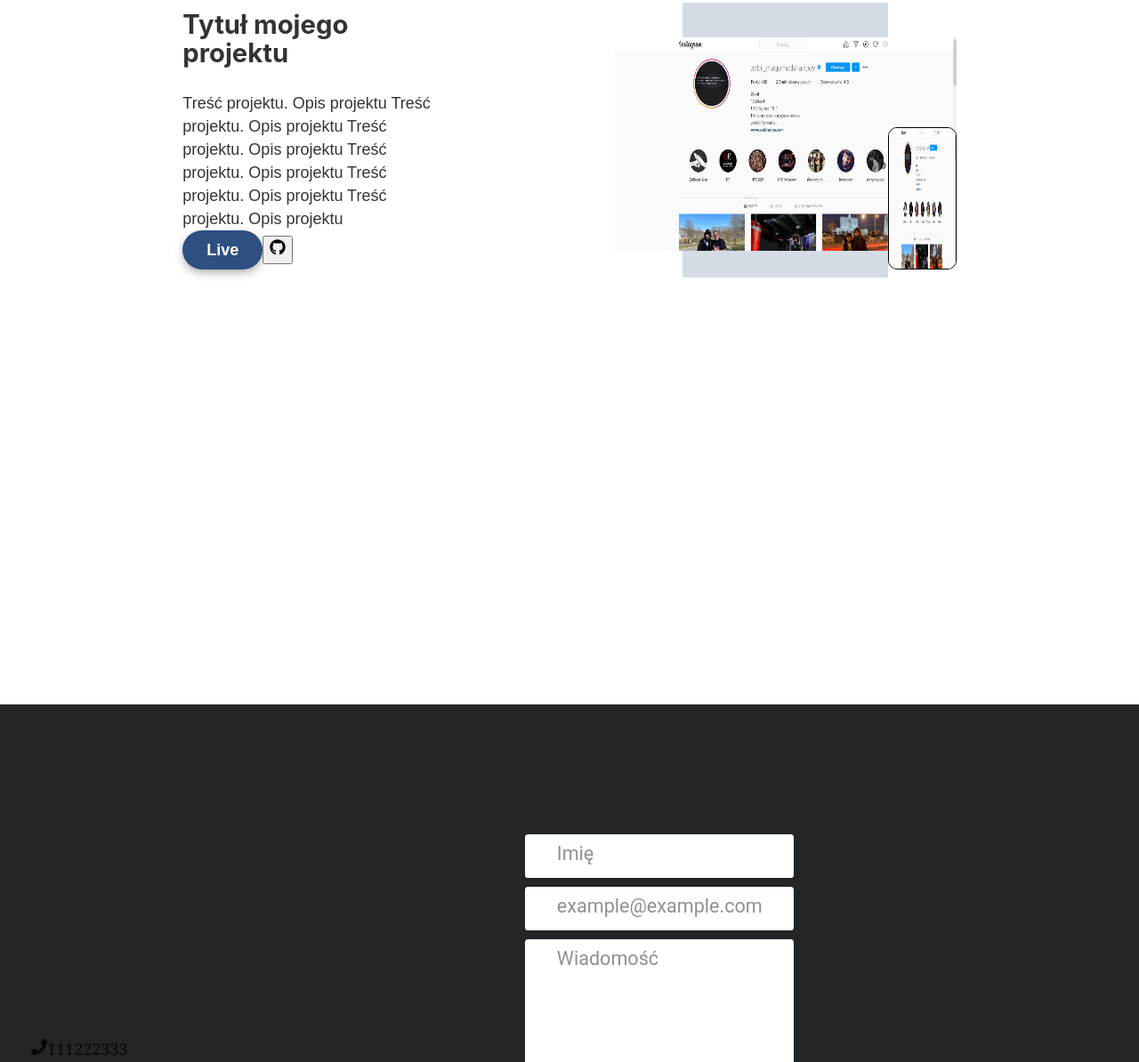
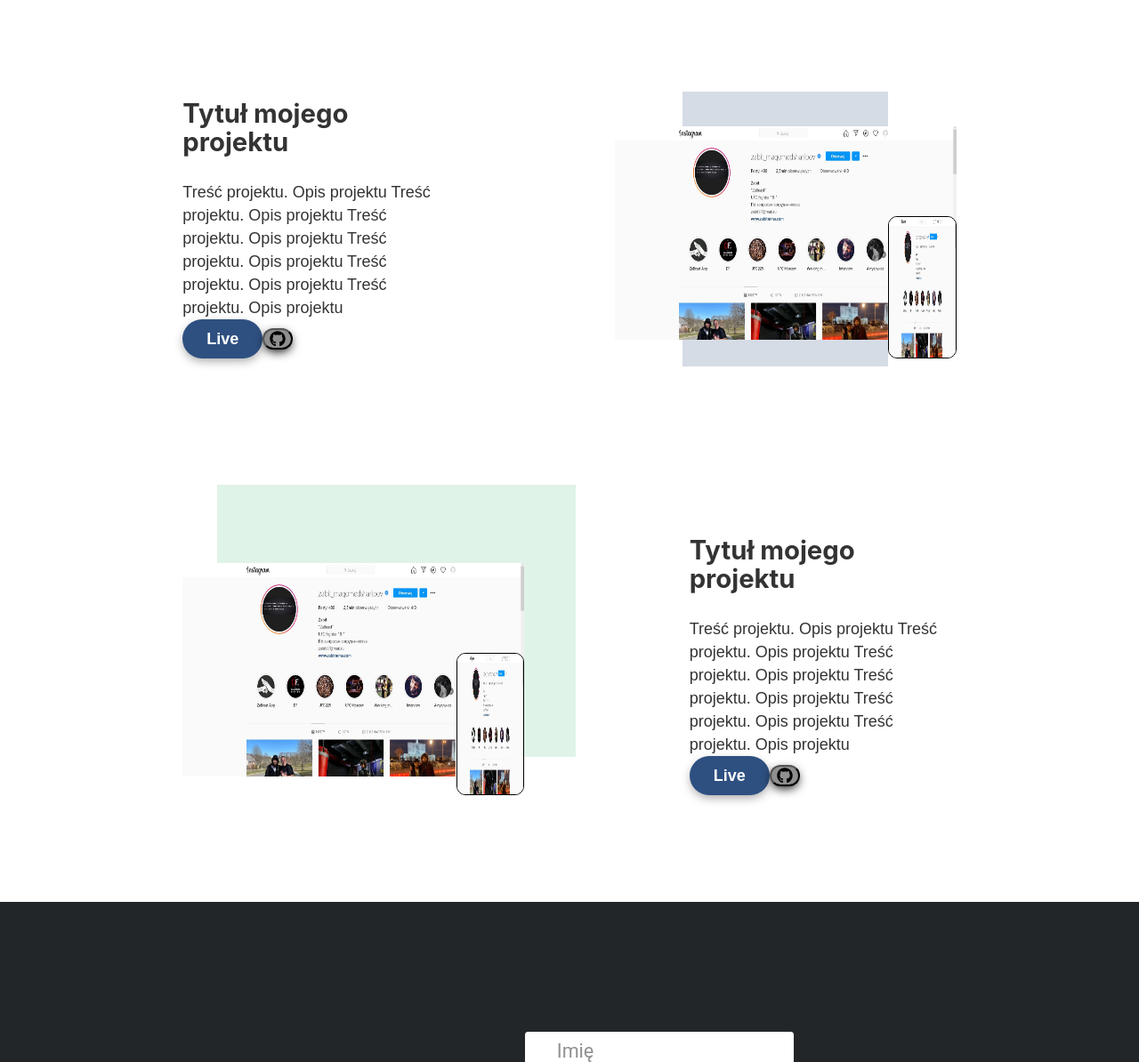
Before and after one commit to dawidhubicki97/Portfolio, a Gatsby site: page / in a window 1280 px wide. Shown: the part 1608-2802 px from the top of the page at 89% size. Built offline with nearby package versions, Linux system fonts and the light colour scheme; Gatsby itself is replaced by a stand-in of ours.

Commit message:
Bugs fixed

```diff
--- a/src/components/navbar.js
+++ b/src/components/navbar.js
@@ -12,10 +12,8 @@ const Navbar = homeImageData => {
   const changeNav = () => {
     if (window.scrollY >= 80) {
       setScroll(true)
-      console.log(window.scrollY)
     } else {
       setScroll(false)
-      console.log(window.scrollY)
     }
   }
 
--- a/src/components/projects.js
+++ b/src/components/projects.js
@@ -18,12 +18,12 @@ export default function Projects(homeImageData) {
           Opis projektu Treść projektu. Opis projektu
           <br></br>
           <button className="projects-button">Live</button>
-          <button classname="projects-github">
+          <button className="projects-github">
             <FaGithub></FaGithub>
           </button>
         </div>
         <div className="projects-images">
-          <div className="projects-background" data-sal="fade"></div>
+          <div className="projects-backgroundblue" data-sal="fade"></div>
           <div
             data-sal="slide-left"
             data-sal-duration="2000"
@@ -67,6 +67,71 @@ export default function Projects(homeImageData) {
               alt=""
             ></Img>
           </div>
+        </div>
+      </div>
+      <div className="projects-row">
+        <div className="projects-images">
+          <div className="projects-backgroundgreen" data-sal="fade"></div>
+          <div
+            data-sal="slide-left"
+            data-sal-duration="2000"
+            data-sal-delay="300"
+            data-sal-easing="ease"
+          >
+            <Img
+              style={{
+                height: "30vh",
+                width: "30vw",
+                marginTop: "30px",
+              }}
+              imgStyle={{ objectFit: "fill" }}
+              fluid={
+                homeImageData.homeImageData.homeImageData.firstProjectImage
+                  .childImageSharp.fluid
+              }
+              alt=""
+            />
+            <Img
+              data-sal="slide-right"
+              data-sal-duration="2000"
+              data-sal-delay="300"
+              data-sal-easing="ease"
+              style={{
+                height: "20vh",
+                width: "20%",
+                marginTop: "30px",
+                border: "1px solid black",
+                borderRadius: "10px",
+                zIndex: "3",
+                position: "absolute",
+                right: "0",
+                bottom: "0",
+              }}
+              imgStyle={{ objectFit: "fill" }}
+              fluid={
+                homeImageData.homeImageData.homeImageData.firstProjectImage
+                  .childImageSharp.fluid
+              }
+              alt=""
+            ></Img>
+          </div>
+        </div>
+        <div
+          className="projects-description"
+          data-sal="slide-left"
+          data-sal-duration="2000"
+          data-sal-delay="300"
+          data-sal-easing="ease"
+        >
+          <h2>Tytuł mojego projektu</h2>
+          Treść projektu. Opis projektu Treść projektu. Opis projektu Treść
+          projektu. Opis projektu Treść projektu. Opis projektu Treść projektu.
+          Opis projektu Treść projektu. Opis projektu
+          <br></br>
+          <button className="projects-button">Live</button>
+          <button className="projects-github">
+            <FaGithub></FaGithub>
+          </button>
         </div>
       </div>
     </div>
--- a/src/css/main.css
+++ b/src/css/main.css
@@ -145,7 +145,7 @@ Projects
   height: 100vh;
 }
 .projects {
-  height: 100vh;
+  height: 100%;
   padding: 20px;
 }
 .projects-description {
@@ -156,6 +156,8 @@ Projects
   position: relative;
 }
 .projects-row {
+  padding-top: 100px;
+  padding-bottom: 100px;
   display: flex;
   justify-content: space-evenly;
   flex-direction: row;
@@ -171,13 +173,24 @@ Projects
   color: #fff;
   padding: 0.5rem 1.5rem;
   font-weight: 700;
+  transition: all 0.2s ease-in-out;
 }
-.projects-background {
+.projects-button:hover {
+  transform: scale(1.1);
+}
+.projects-backgroundblue {
   inset: -3% 20%;
   position: absolute;
   background-color: rgb(46, 80, 129);
   opacity: 0.2;
   transform: none;
+}
+.projects-backgroundgreen {
+  inset: -20% -15% 15% 10%;
+  background-color: rgb(102, 193, 144);
+  transform: none;
+  position: absolute;
+  opacity: 0.2;
 }
 .projects-github {
   background-color: #8e8f8e;
@@ -186,11 +199,16 @@ Projects
   align-items: center;
   margin-right: space(1);
   padding: space(1);
-  border-radius: 100px;
-  height: rem(40px);
-  width: rem(40px);
+  border-radius: 20px;
+  height: rem(70px);
+  width: rem(70px);
   transform: translateY(3px);
   box-shadow: 0px 4px 12px -2px;
+}
+@media only screen and (max-width: 992px) {
+  .projects-row {
+    display: block;
+  }
 }
 /*
 ===============
```
